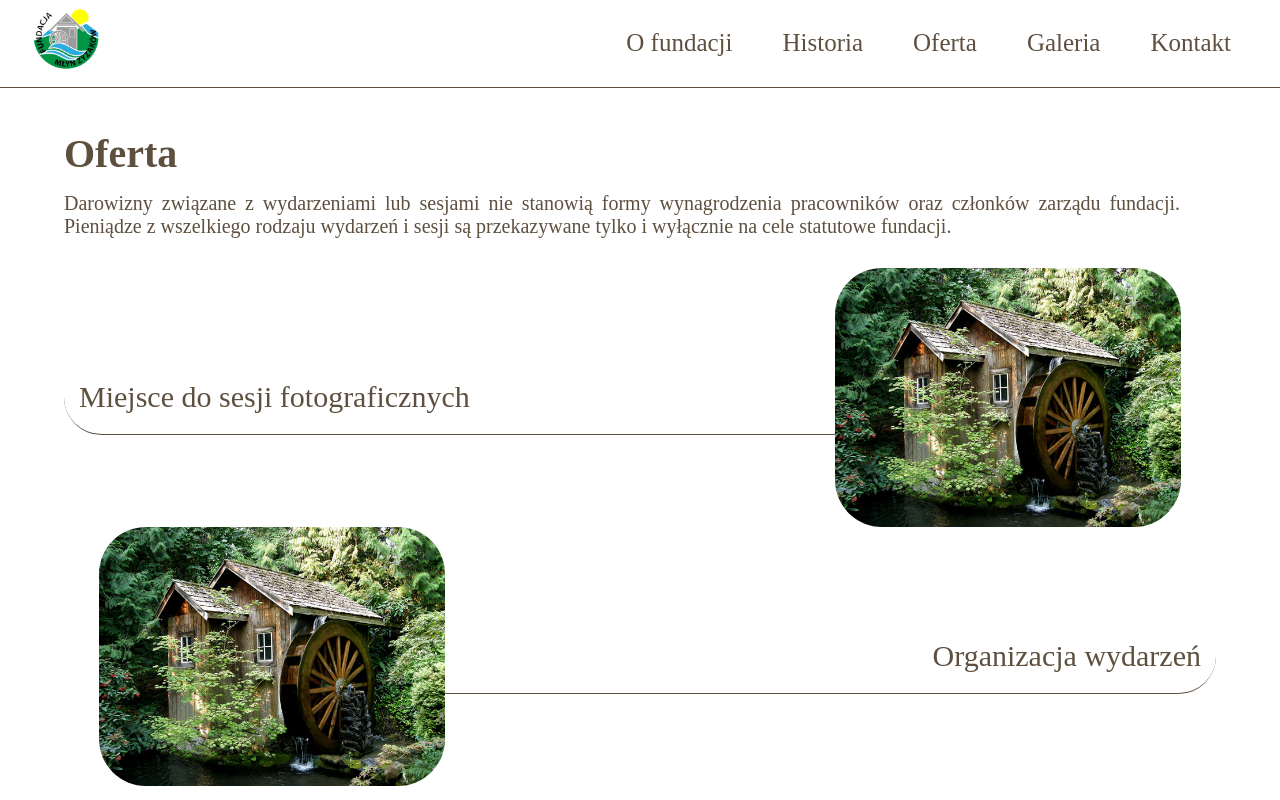
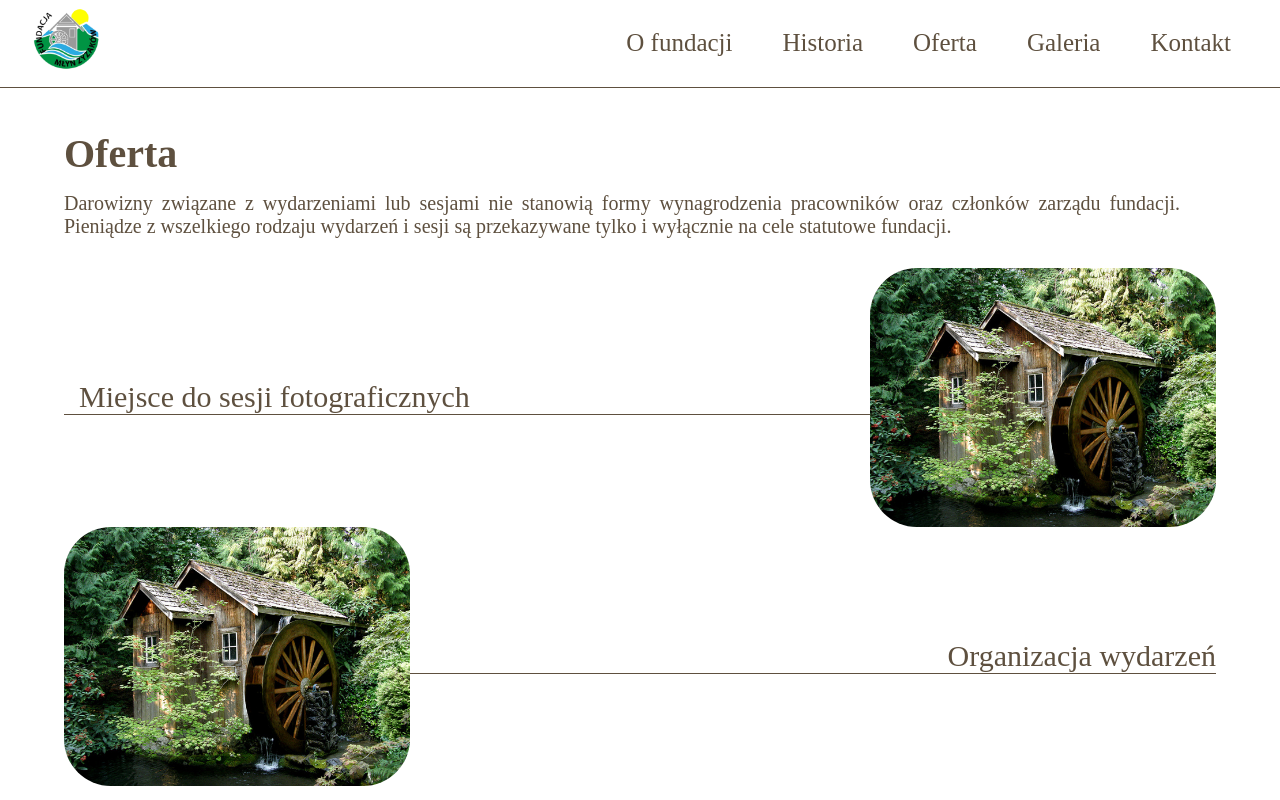
Before and after one commit to asiabielawska/ProjektFundacji, a React (Vite) app: page /oferta in a window 1280 px wide. Shown: the top 800 px of the page. Built offline with nearby package versions, Linux system fonts and the light colour scheme; a web font is replaced by a local one.

Commit message:
Change offer styled

```diff
--- a/src/components/Gallery/styled.ts
+++ b/src/components/Gallery/styled.ts
@@ -1,8 +1,8 @@
 import { Button, ImageList, ImageListItem, styled } from "@mui/material";
 
 export const ImagesOfGallery = styled(ImageList)((props) => ({
-  paddingLeft: 100,
-  paddingRight: 100,
+  paddingLeft: "5vw",
+  paddingRight: "5vw",
   paddingBottom: 50,
   paddingTop: 30,
   [props.theme.breakpoints.down(700)]: {
--- a/src/components/Offer/styled.ts
+++ b/src/components/Offer/styled.ts
@@ -20,8 +20,6 @@ export const TextAboutDonation = styled("div")((props) => ({
 
 export const OffersContainer = styled("div")({
   display: "flex",
-  alignItems: "center",
-  justifyContent: "center",
   flexDirection: "column",
   marginBottom: 60,
 });
@@ -30,20 +28,16 @@ export const SingleOfferOfFundation = styled("div")({
   display: "flex",
   alignItems: "center",
   justifyContent: "center",
-  paddingLeft: "5%",
-  paddingRight: "5%",
+  paddingLeft: "5vw",
+  paddingRight: "5vw",
 });
 
 export const OfferText = styled("span")<Props>(({ side, theme }) => ({
   order: side === "left" ? 0 : 1,
   borderBottom: "1px solid #5E503F",
-  borderRadius: 47,
   color: "#5E503F",
-  width: "100vh",
-  paddingBottom: 20,
-  paddingTop: 20,
+  width: "100vw",
   paddingLeft: side === "left" ? 15 : "auto",
-  paddingRight: side === "left" ? "auto" : 15,
   fontSize: 30,
   display: "flex",
   justifyContent: side === "left" ? "left" : "right",
@@ -66,7 +60,6 @@ export const OfferText = styled("span")<Props>(({ side, theme }) => ({
 
 export const OfferImg = styled("img")<Props>(({ side, theme }) => ({
   order: side === "left" ? 1 : 0,
-  transform: side === "left" ? "translate(-35px, 0)" : "translate(35px, 0)",
   borderRadius: 47,
   zIndex: 2,
   height: "10%",
```
